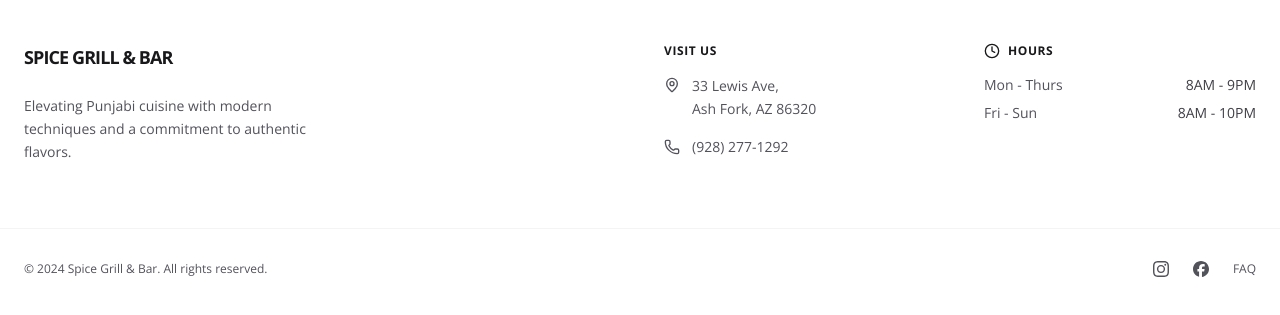
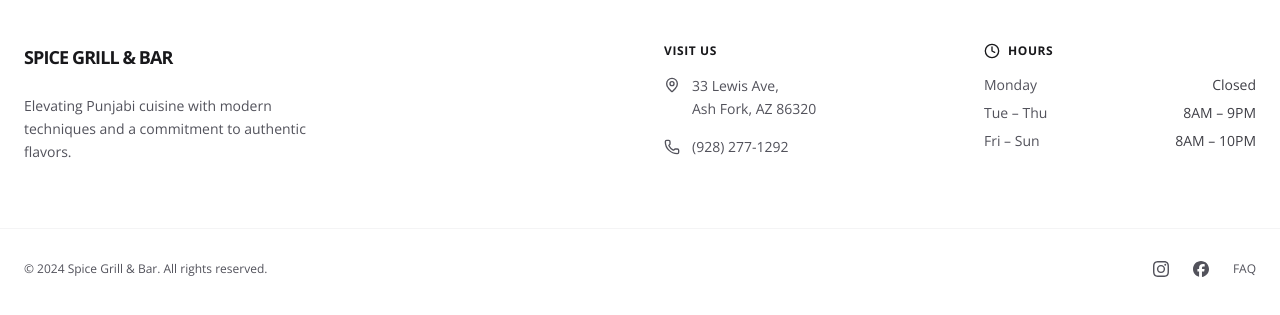
Before and after one commit to sukhjitsingh/spice-grill-bar-web, an Astro site: page / in a window 1280 px wide. Shown: the part 9820-10135 px from the top of the page. Built offline with nearby package versions, Linux system fonts and the light colour scheme; Astro itself is replaced by a stand-in of ours; no server answers.

Commit message:
fix(01-01): Sync faq.json hours and Footer.astro to confirmed business hours
- faq.json hours answer: replaced Monday-Thursday wording with
  "Tue-Thu 8am-9pm, Fri-Sun 8am-10pm, closed Mondays." (12-hour, no CTA)
- faq.json audit: confirmed no other entries contain NAP inconsistencies
- Footer.astro: added Monday/Closed row, split Mon-Thurs into Tue-Thu row

```diff
--- a/src/components/Footer.astro
+++ b/src/components/Footer.astro
@@ -55,12 +55,16 @@ import { Clock, MapPin, Phone } from 'lucide-react';
       </p>
       <ul class="text-zinc-600 dark:text-zinc-300 text-sm space-y-2">
         <li class="flex justify-between">
-          <span>Mon - Thurs</span>
-          <span class="text-zinc-700 dark:text-zinc-300">8AM - 9PM</span>
+          <span>Monday</span>
+          <span class="text-zinc-700 dark:text-zinc-300">Closed</span>
         </li>
         <li class="flex justify-between">
-          <span>Fri - Sun</span>
-          <span class="text-zinc-700 dark:text-zinc-300">8AM - 10PM</span>
+          <span>Tue – Thu</span>
+          <span class="text-zinc-700 dark:text-zinc-300">8AM – 9PM</span>
+        </li>
+        <li class="flex justify-between">
+          <span>Fri – Sun</span>
+          <span class="text-zinc-700 dark:text-zinc-300">8AM – 10PM</span>
         </li>
       </ul>
     </div>
--- a/src/data/faq.json
+++ b/src/data/faq.json
@@ -5,7 +5,7 @@
   },
   {
     "question": "What are the operating hours for Spice Grill & Bar?",
-    "answer": "We are open Monday through Thursday from 8:00 AM to 9:00 PM, and Friday through Sunday from 8:00 AM to 10:00 PM."
+    "answer": "Tue–Thu 8am–9pm, Fri–Sun 8am–10pm, closed Mondays."
   },
   {
     "question": "Does Spice Grill & Bar have vegetarian or vegan options?",
```
